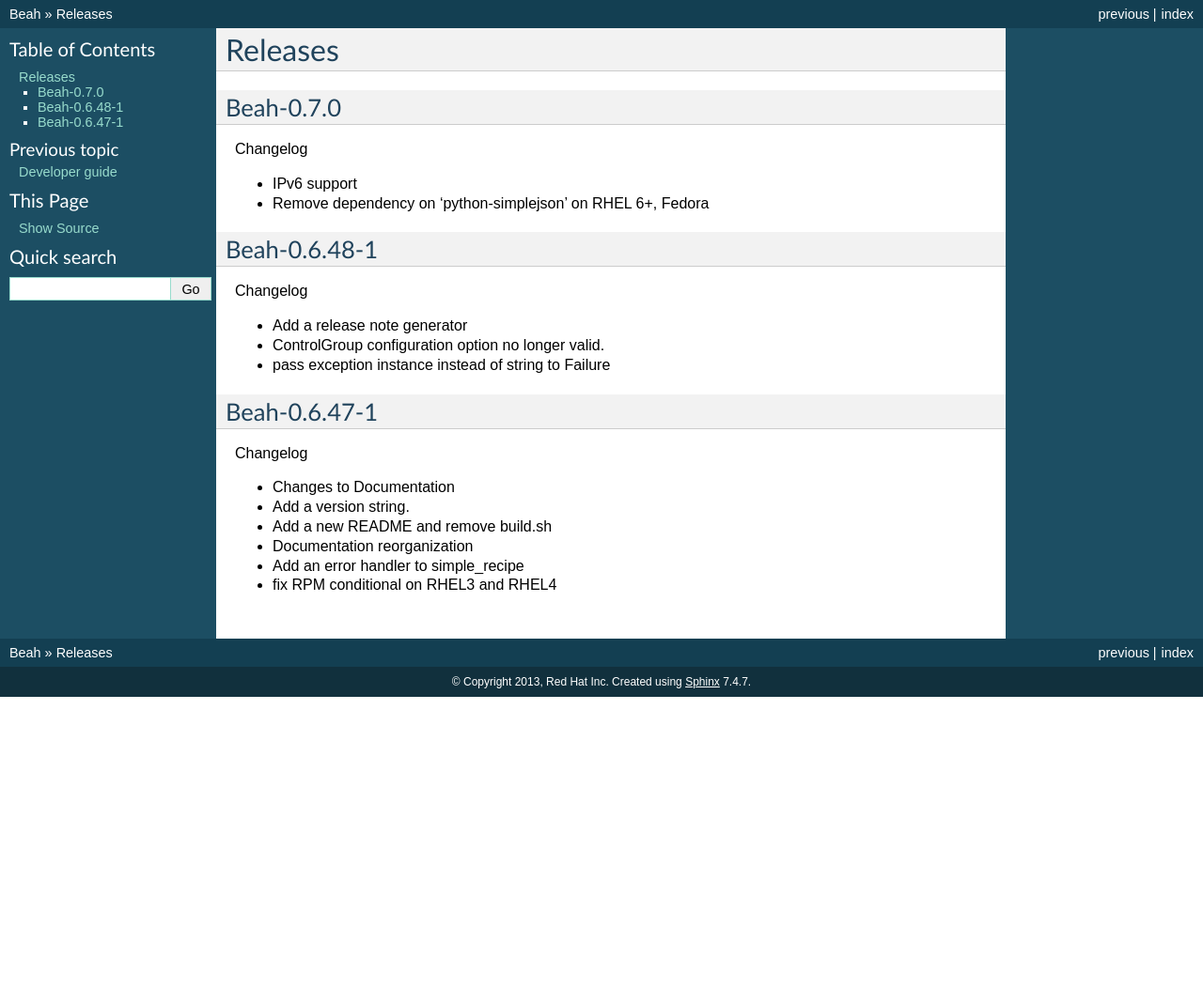
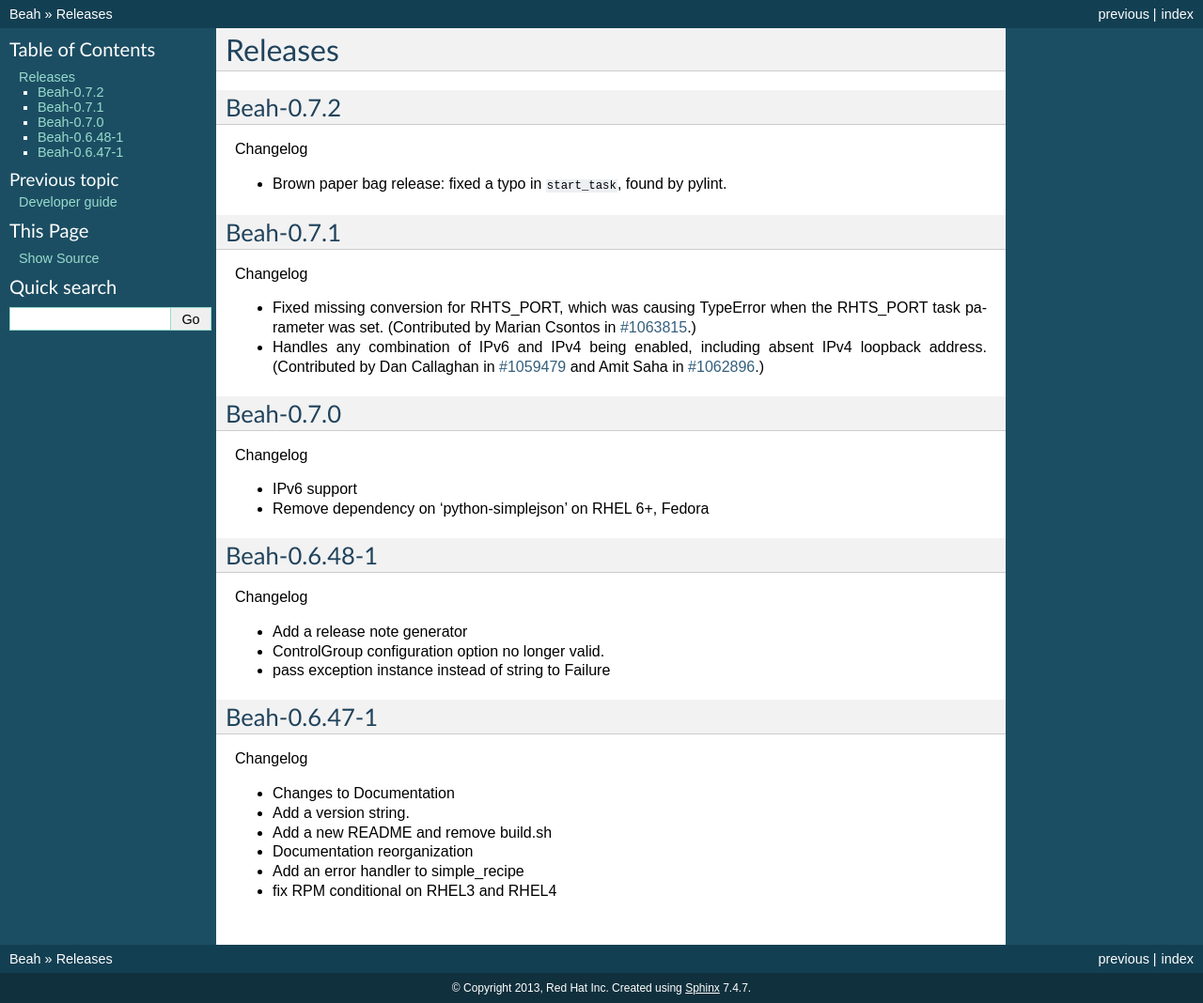
Before and after one commit to beaker-project/beah, a Sphinx documentation site: the page built from documentation/releases.rst, in a window 1280 px wide. Shown: the whole page at 94% size. Built offline with Sphinx 7.4.7, drawn with Linux system fonts in a browser that asks for light colours; before the commit the page ends 900 px from its top, so only the background shows below that.

Commit message:
changelogs for 0.7.1 and 0.7.2
Change-Id: Ib9574fd57712ff0e02ff49226d72a296061edb17

```diff
--- a/documentation/releases.rst
+++ b/documentation/releases.rst
@@ -1,5 +1,24 @@
 Releases
 --------
+
+Beah-0.7.2
+==========
+
+Changelog
+
+- Brown paper bag release: fixed a typo in ``start_task``, found by pylint.
+
+Beah-0.7.1
+==========
+
+Changelog
+
+- Fixed missing conversion for RHTS_PORT, which was causing TypeError when the
+  RHTS_PORT task parameter was set. (Contributed by Marian Csontos in
+  :issue:`1063815`.)
+- Handles any combination of IPv6 and IPv4 being enabled, including absent IPv4
+  loopback address. (Contributed by Dan Callaghan in :issue:`1059479` and Amit
+  Saha in :issue:`1062896`.)
 
 Beah-0.7.0
 ==========
```
